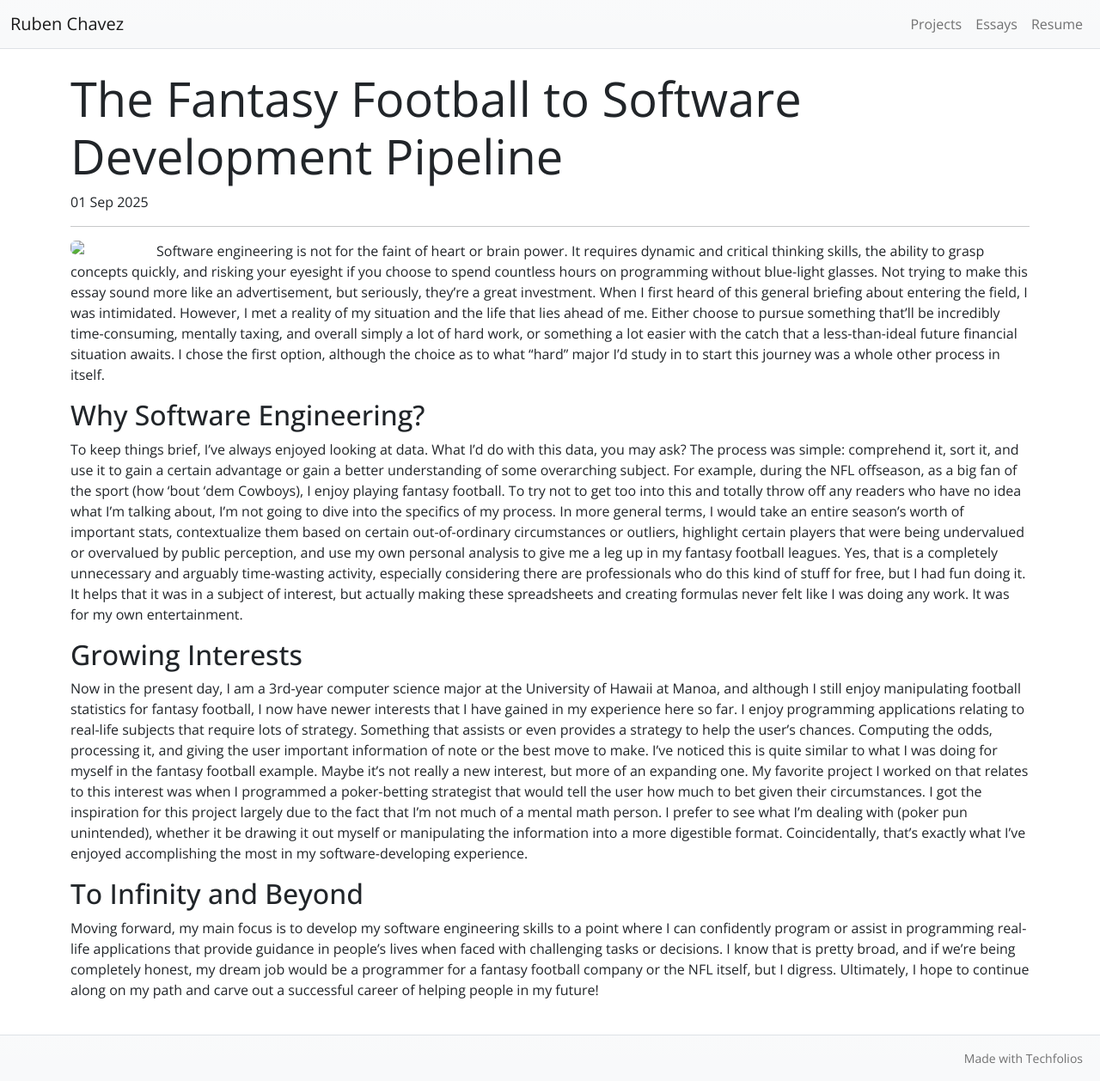
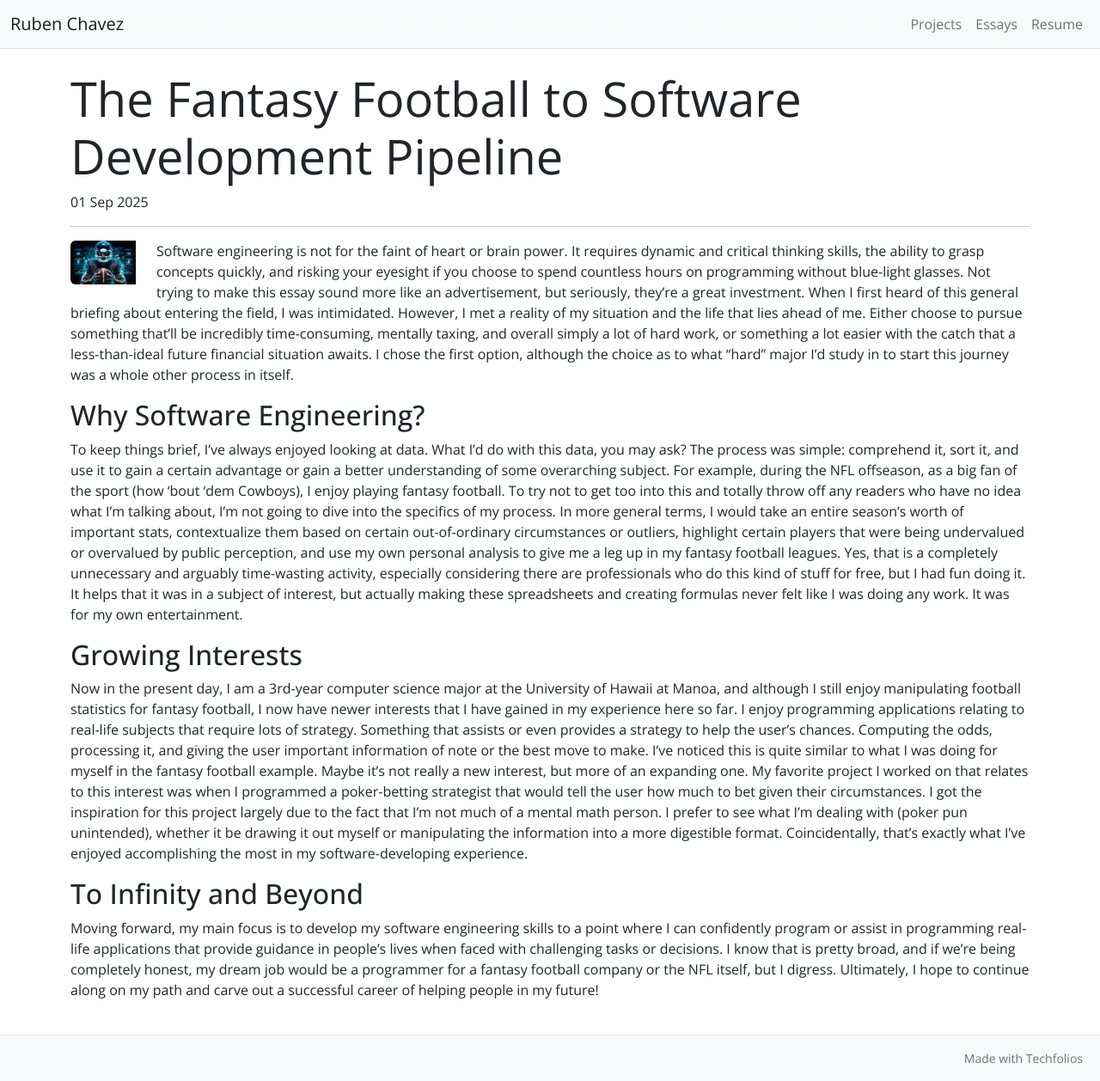
Before and after one commit to rubenchavez40/rubenchavez40.github.io, a Jekyll site: the page built from essays/personal-interests.md, in a window 1280 px wide. Shown: the whole page at 86% size. Built offline with Jekyll 4.4.1, drawn with Linux system fonts in a browser that asks for light colours.

Commit message:
Update personal-interests.md

```diff
--- a/essays/personal-interests.md
+++ b/essays/personal-interests.md
@@ -11,7 +11,7 @@ labels:
   - Data
 ---
 
-<img width="100px" class="rounded float-start pe-4" src="Fantasy-Football-Rosters-Lineups.jpg">
+<img width="100px" class="rounded float-start pe-4" src="/img/Fantasy-Football-Rosters-Lineups.jpg">
 
 Software engineering is not for the faint of heart or brain power. It requires dynamic and critical thinking skills, the ability to grasp concepts quickly, and risking your eyesight if you choose to spend countless hours on programming without blue-light glasses. Not trying to make this essay sound more like an advertisement, but seriously, they're a great investment. When I first heard of this general briefing about entering the field, I was intimidated. However, I met a reality of my situation and the life that lies ahead of me. Either choose to pursue something that'll be incredibly time-consuming, mentally taxing, and overall simply a lot of hard work, or something a lot easier with the catch that a less-than-ideal future financial situation awaits. I chose the first option, although the choice as to what "hard" major I'd study in to start this journey was a whole other process in itself.
 
```
